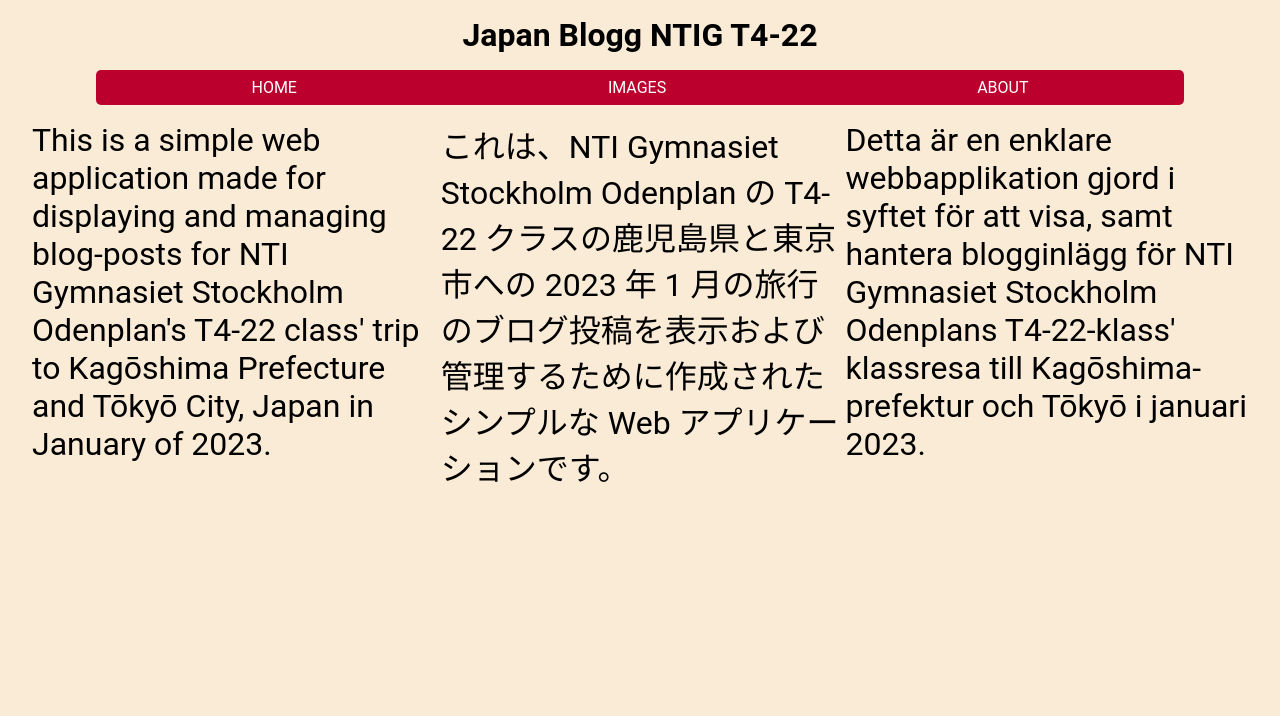
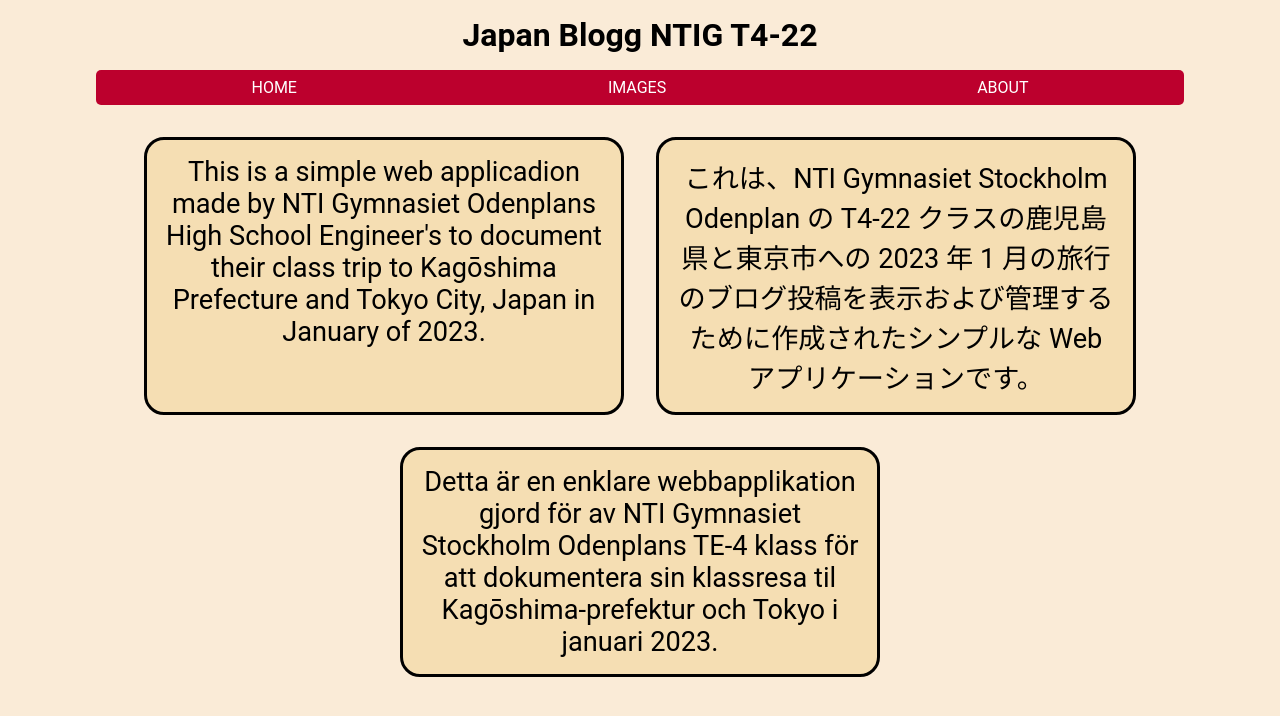
Before and after one commit to Abbegubbegum/japan-blogg-vue, a Nuxt app: page /about in a window 1280 px wide. Shown: the top 716 px of the page. Built offline with nearby package versions, Linux system fonts and the light colour scheme.

Commit message:
About-Style

```diff
--- a/pages/about.vue
+++ b/pages/about.vue
@@ -1,20 +1,20 @@
 <template>
   <div class="about-container">
-    <p>
-      This is a simple web application made for displaying and managing
-      blog-posts for NTI Gymnasiet Stockholm Odenplan's T4-22 class' trip to
-      Kagōshima Prefecture and Tōkyō City, Japan in January of 2023.
+    <p class="about">
+      This is a simple web applicadion made by NTI Gymnasiet Odenplans High
+      School Engineer's to document their class trip to Kagōshima Prefecture and
+      Tokyo City, Japan in January of 2023.
     </p>
-    <p>
+    <p class="about">
       これは、NTI Gymnasiet Stockholm Odenplan の T4-22
       クラスの鹿児島県と東京市への 2023 年 1
       月の旅行のブログ投稿を表示および管理するために作成されたシンプルな Web
       アプリケーションです。
     </p>
-    <p>
-      Detta är en enklare webbapplikation gjord i syftet för att visa, samt
-      hantera blogginlägg för NTI Gymnasiet Stockholm Odenplans T4-22-klass'
-      klassresa till Kagōshima-prefektur och Tōkyō i januari 2023.
+    <p class="about">
+      Detta är en enklare webbapplikation gjord för av NTI Gymnasiet Stockholm
+      Odenplans TE-4 klass för att dokumentera sin klassresa til
+      Kagōshima-prefektur och Tokyo i januari 2023.
     </p>
   </div>
 </template>
@@ -22,12 +22,20 @@
 <style scoped>
 .about-container {
   display: flex;
+  flex-wrap: wrap;
   justify-content: space-around;
-  width: 95%;
+  width: 80%;
   margin: 0 auto;
 }
-
-p {
-  font-size: xx-large;
+.about {
+  min-width: 20rem;
+  max-width: 30rem;
+  background-color: wheat;
+  margin: 1rem;
+  border: solid black;
+  padding: 1rem;
+  border-radius: 20px;
+  text-align: center;
+  font-size: 1.7rem;
 }
 </style>
```
